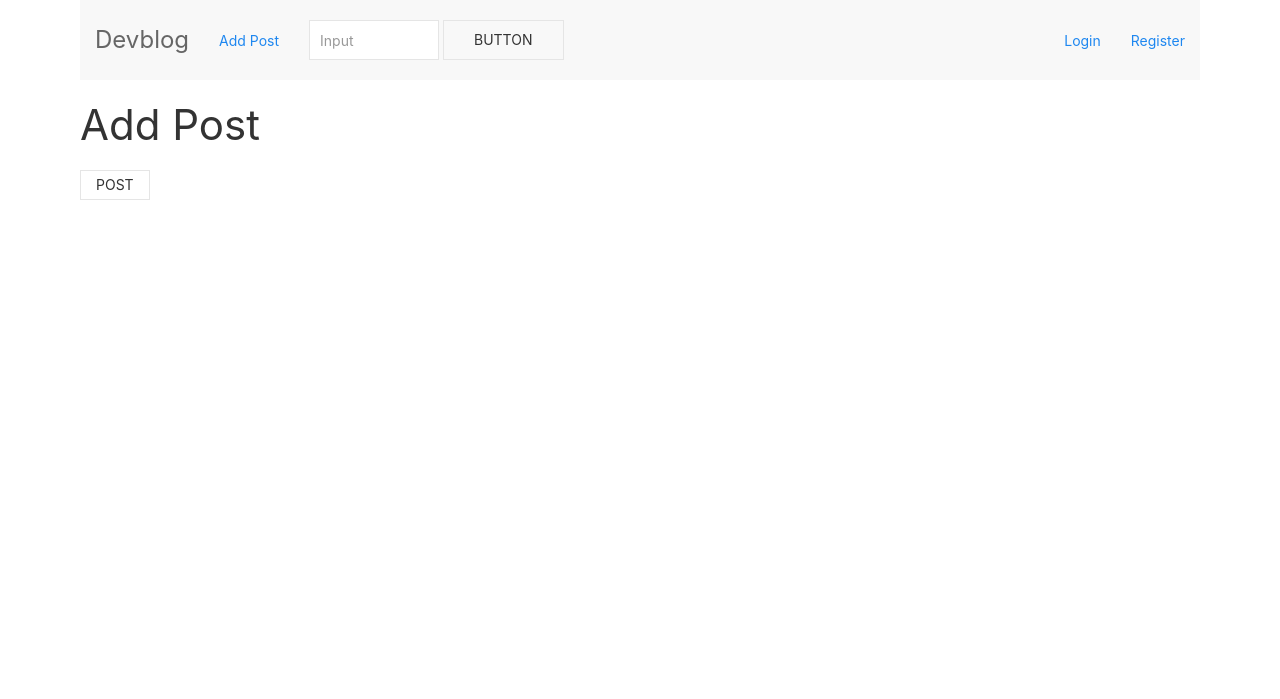
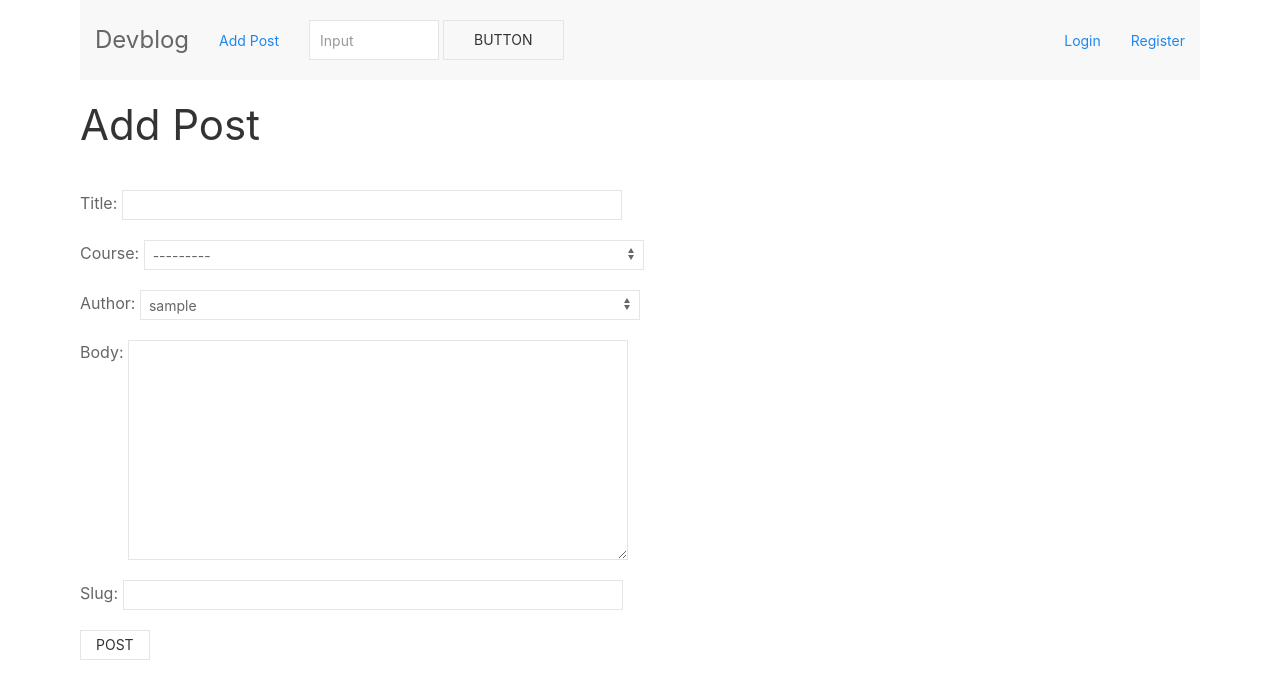
Before and after one commit to Madalin-Antonoiu/python-devblog, a Django app: template main/blog/templates/Add_Post.html in a window 1280 px wide. Shown: the top 699 px of the page. Run offline with Django 3.2, Linux system fonts and the light colour scheme; the template is opened without the code that fills it: values that come from a table or form of the project are taken from there, others are empty; tables that the repository leaves empty hold one stand-in row (values such as "Sample post").

Commit message:
Added Custom Form for Add Post

```diff
--- /dev/null
+++ b/main/blog/forms.py
@@ -0,0 +1,17 @@
+# This is how i add a class to every field from models.py and add it to DOM
+
+from django import forms
+from .models import Post
+
+class PostForm(forms.ModelForm):
+    class Meta:
+        model = Post
+        fields = ( "title", "course", "author", "body", "slug")
+
+        widgets = {
+            'title': forms.TextInput(attrs={"class": 'uk-input uk-form-small uk-form-width-large'}),
+            'course': forms.Select(attrs={"class": 'uk-select uk-form-small uk-form-width-large'}),
+            'author': forms.Select(attrs={"class": 'uk-select uk-form-small uk-form-width-large'}),
+            'slug': forms.TextInput(attrs={"class": 'uk-input uk-form-small uk-form-width-large'}),
+            'body': forms.Textarea(attrs={"class": 'uk-textarea uk-form-small uk-form-width-large'}),
+        }
--- a/main/blog/templates/Add_Post.html
+++ b/main/blog/templates/Add_Post.html
@@ -5,14 +5,19 @@
 
 {% block content %}
 
+
  <h1>Add Post</h1>
 
- <form method="POST">
-    {% csrf_token %} <!-- CSRF is for data safety-->
-    {{ form.as_p }}
-    <button class="uk-button uk-button-default uk-button-small">Post</button>
+    <fieldset class="uk-fieldset">
 
- </form>
+        <form method="POST">
+            {% csrf_token %} <!-- CSRF is for data safety-->
+            {{ form.as_p }}
+            <button class="uk-button uk-button-default uk-button-small">Post</button>
+        </form>
+
+    </fieldset>
+
 
 
 {% endblock %}
--- a/main/blog/views.py
+++ b/main/blog/views.py
@@ -1,7 +1,7 @@
 from django.shortcuts import render
 from .models import Post, Category, Course # this is our models.py file
 from django.views.generic import ListView, DetailView, CreateView
-
+from .forms import PostForm
 
 class HomeView(ListView): #2. Then import this view into urls
     model = Post
@@ -13,6 +13,7 @@ class PostDetailView(DetailView): #2. Then import this view into urls
 
 class AddPostView(CreateView):
     model = Post
+    form_class = PostForm
     template_name = 'Add_Post.html'
-    fields = "__all__" # - Display all models.py/ Post entries
+    # fields = "__all__" # - Display all models.py/ Post entries ( No longer needed with form_class)
     #fields = ("title", "body") # - Display specific ones only
```
